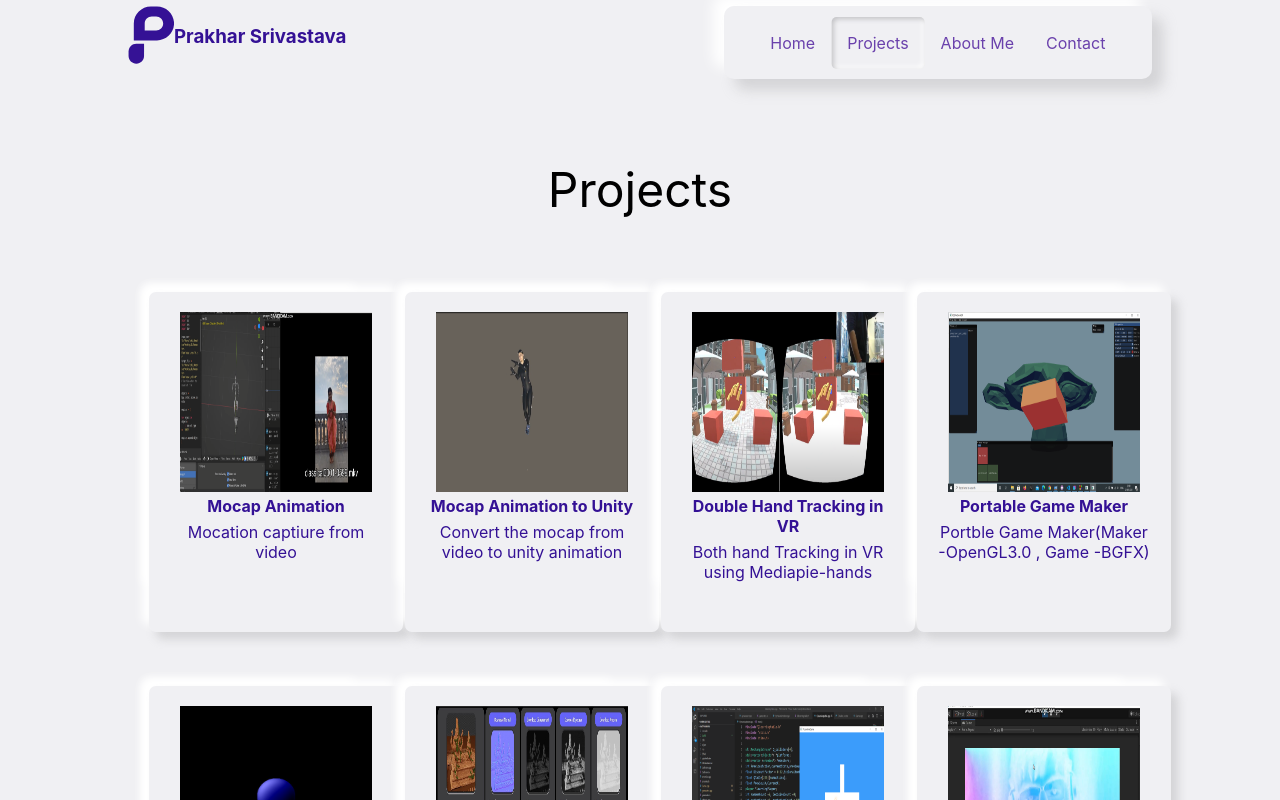
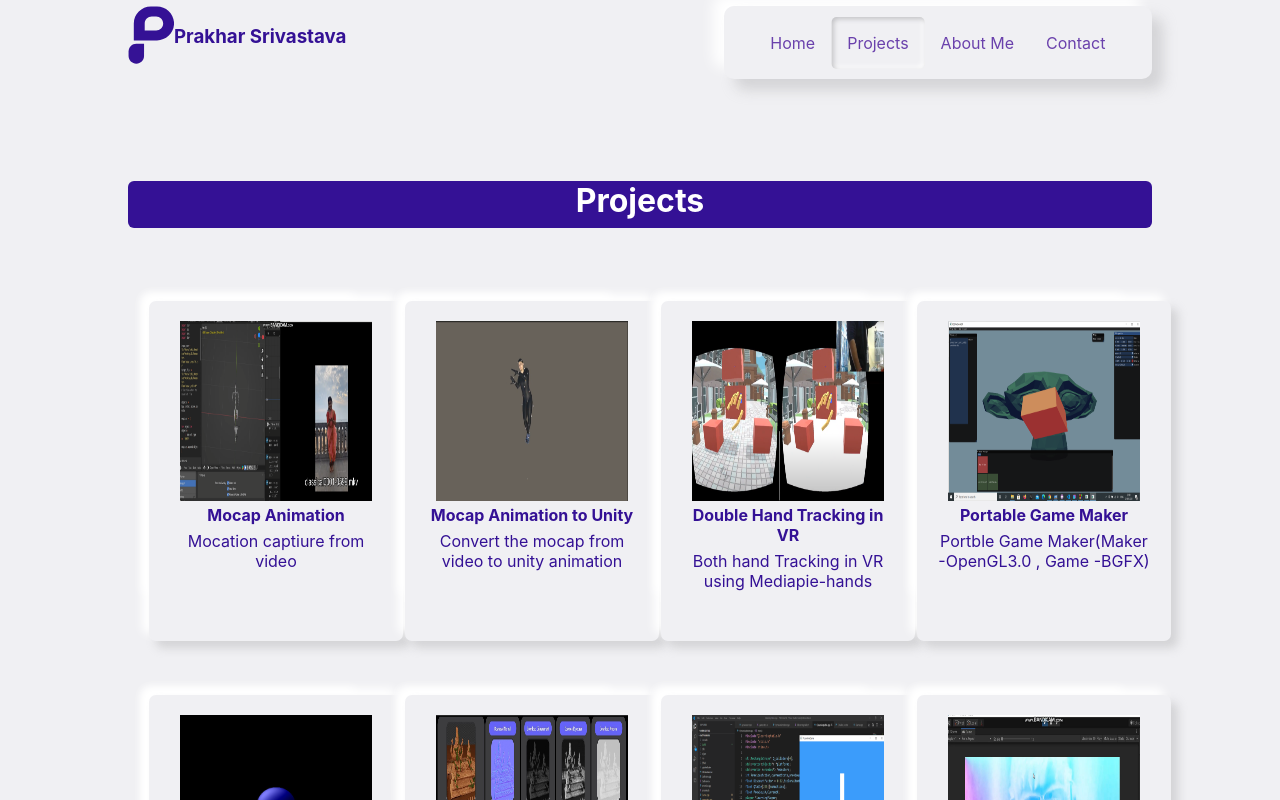
Before and after one commit to prakhar-s-srivastava/PortfolioNew, a React (Create React App) app: page /Projects in a window 1280 px wide. Shown: the top 800 px of the page. Built offline with nearby package versions, Linux system fonts and the light colour scheme.

Commit message:
Project Section

```diff
--- a/src/Components/Projects.js
+++ b/src/Components/Projects.js
@@ -23,11 +23,30 @@ function Projects()
           background: "transparent !important",
           top: "20%",
           left: "10%",
-          fontSize: "3rem"
+          fontSize: "3rem",
           // transform: "translate(-50%, -50%)",
         }}
       >
+        <h1
+        style={{
+
+          width: " 100%",
+          background: "transparent !important",
+          top: "20%",
+          left: "10%",
+          fontSize: "2rem",
+          color:"white",
+          backgroundColor:"#341195",
+          // padding:"0.3rem",
+          borderRadius:"6px",
+          paddingBottom:"0.5rem"
+
+          // transform: "translate(-50%, -50%)",
+        }}
+        >
+
         Projects
+        </h1>
         <div
           style={{
             marginTop: "5%",
```
